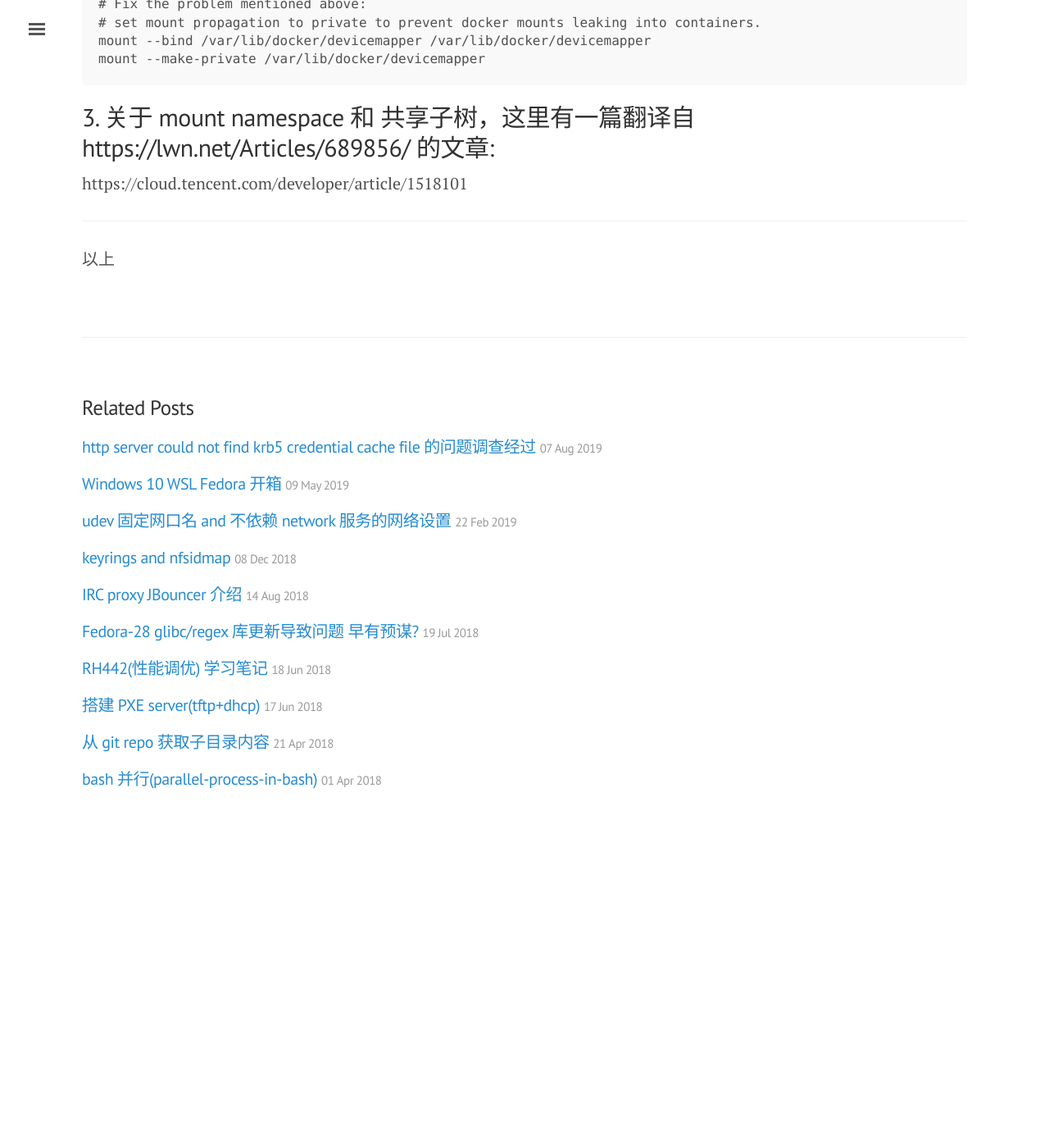
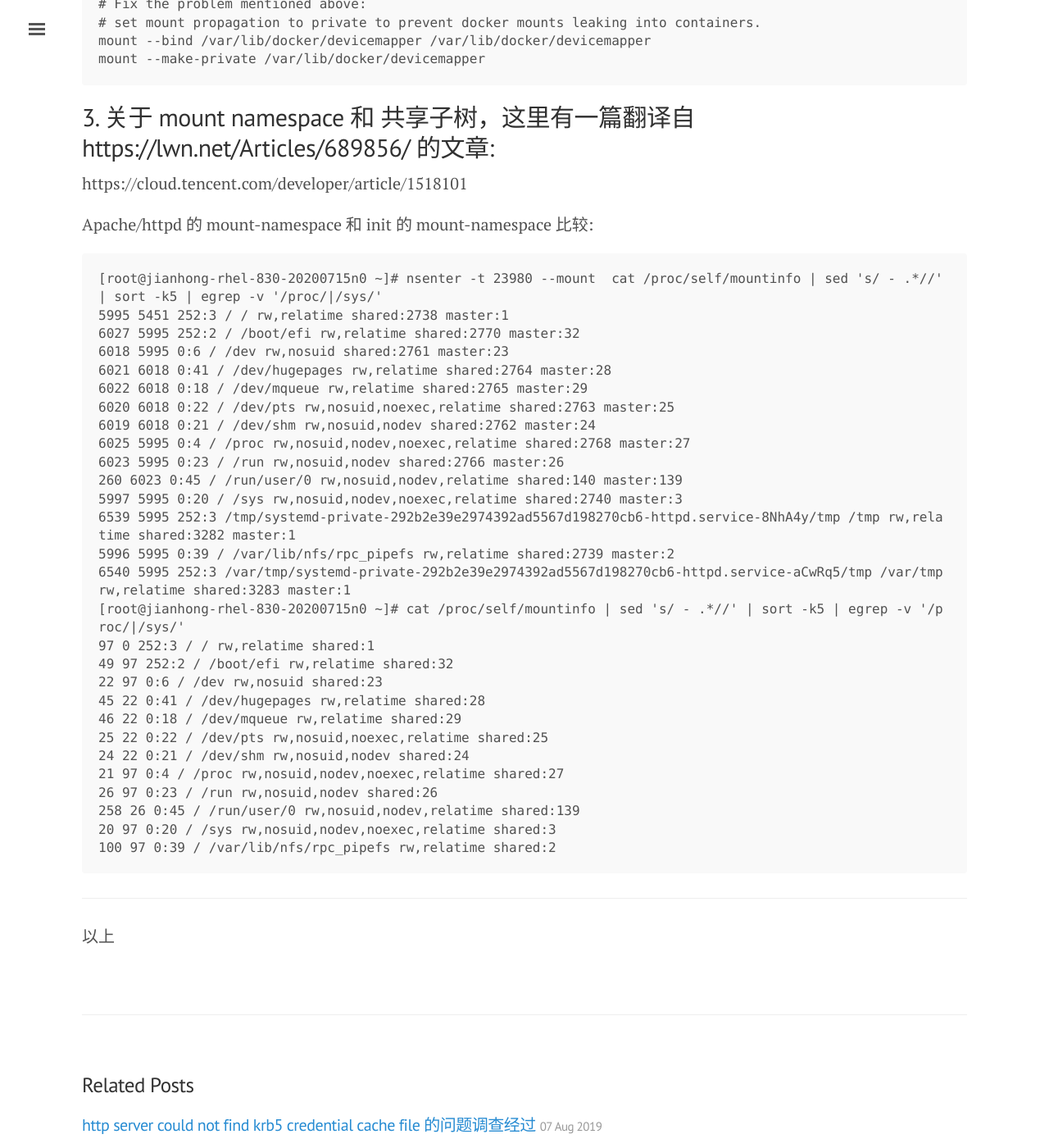
Before and after one commit to tcler/tcler.github.io, a Jekyll site: the page built from _posts/2020-07-16-bind-mount-a-directory-with-itself.md, in a window 1280 px wide and 1400 px high, scrolled down 1045 px. Shown: the whole window at 82% size. Built offline with Jekyll 4.4.1, drawn with Linux system fonts in a browser that asks for light colours; before the commit the page ends 2068 px from its top, so only the background shows below that.

Commit message:
Update 2020-07-16-bind-mount-a-directory-with-itself.md

````diff
--- a/_posts/2020-07-16-bind-mount-a-directory-with-itself.md
+++ b/_posts/2020-07-16-bind-mount-a-directory-with-itself.md
@@ -41,7 +41,37 @@ mount --make-private /var/lib/docker/devicemapper
 
 https://cloud.tencent.com/developer/article/1518101
 
-
+Apache/httpd 的 mount-namespace 和 init 的 mount-namespace 比较:
+```
+[root@jianhong-rhel-830-20200715n0 ~]# nsenter -t 23980 --mount  cat /proc/self/mountinfo | sed 's/ - .*//' | sort -k5 | egrep -v '/proc/|/sys/'
+5995 5451 252:3 / / rw,relatime shared:2738 master:1
+6027 5995 252:2 / /boot/efi rw,relatime shared:2770 master:32
+6018 5995 0:6 / /dev rw,nosuid shared:2761 master:23
+6021 6018 0:41 / /dev/hugepages rw,relatime shared:2764 master:28
+6022 6018 0:18 / /dev/mqueue rw,relatime shared:2765 master:29
+6020 6018 0:22 / /dev/pts rw,nosuid,noexec,relatime shared:2763 master:25
+6019 6018 0:21 / /dev/shm rw,nosuid,nodev shared:2762 master:24
+6025 5995 0:4 / /proc rw,nosuid,nodev,noexec,relatime shared:2768 master:27
+6023 5995 0:23 / /run rw,nosuid,nodev shared:2766 master:26
+260 6023 0:45 / /run/user/0 rw,nosuid,nodev,relatime shared:140 master:139
+5997 5995 0:20 / /sys rw,nosuid,nodev,noexec,relatime shared:2740 master:3
+6539 5995 252:3 /tmp/systemd-private-292b2e39e2974392ad5567d198270cb6-httpd.service-8NhA4y/tmp /tmp rw,relatime shared:3282 master:1
+5996 5995 0:39 / /var/lib/nfs/rpc_pipefs rw,relatime shared:2739 master:2
+6540 5995 252:3 /var/tmp/systemd-private-292b2e39e2974392ad5567d198270cb6-httpd.service-aCwRq5/tmp /var/tmp rw,relatime shared:3283 master:1
+[root@jianhong-rhel-830-20200715n0 ~]# cat /proc/self/mountinfo | sed 's/ - .*//' | sort -k5 | egrep -v '/proc/|/sys/'
+97 0 252:3 / / rw,relatime shared:1
+49 97 252:2 / /boot/efi rw,relatime shared:32
+22 97 0:6 / /dev rw,nosuid shared:23
+45 22 0:41 / /dev/hugepages rw,relatime shared:28
+46 22 0:18 / /dev/mqueue rw,relatime shared:29
+25 22 0:22 / /dev/pts rw,nosuid,noexec,relatime shared:25
+24 22 0:21 / /dev/shm rw,nosuid,nodev shared:24
+21 97 0:4 / /proc rw,nosuid,nodev,noexec,relatime shared:27
+26 97 0:23 / /run rw,nosuid,nodev shared:26
+258 26 0:45 / /run/user/0 rw,nosuid,nodev,relatime shared:139
+20 97 0:20 / /sys rw,nosuid,nodev,noexec,relatime shared:3
+100 97 0:39 / /var/lib/nfs/rpc_pipefs rw,relatime shared:2
+```
 
 ---
 以上
````
